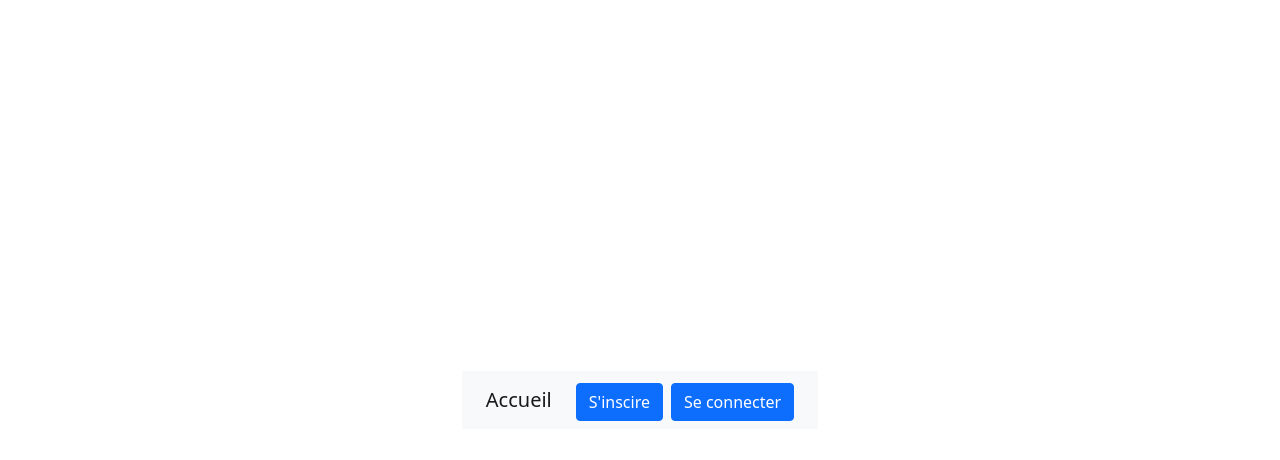
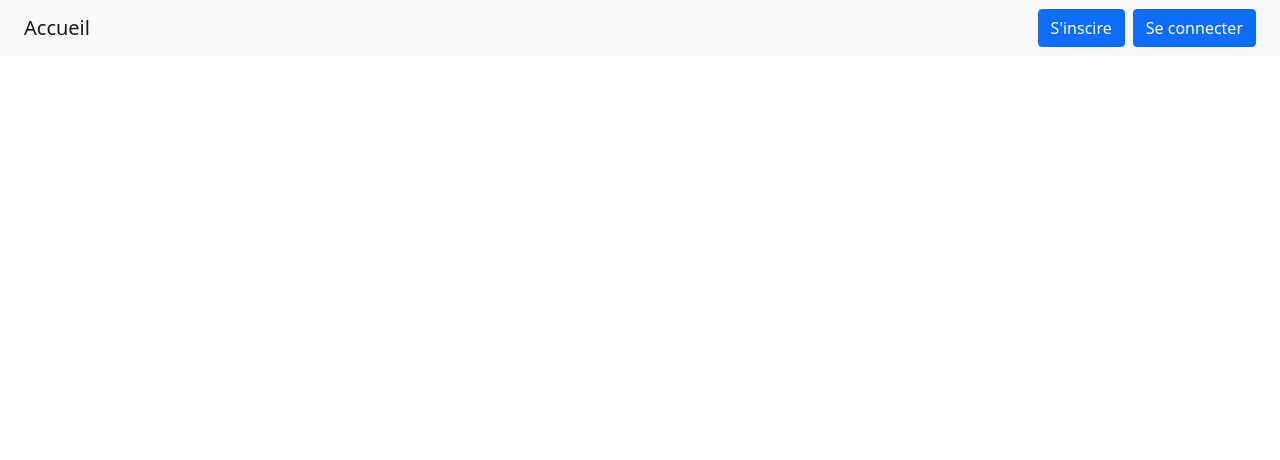
Before and after one commit to romainaury/projet_web, a React (Create React App) app: page / in a window 1280 px wide. Shown: the top 460 px of the page. Built offline with nearby package versions, Linux system fonts and the light colour scheme.

Commit message:
Fix position home

```diff
--- a/src/App.css
+++ /dev/null
@@ -1,39 +0,0 @@
-.App {
-  /* text-align: center; */
-}
-
-.App-logo {
-  height: 40vmin;
-  pointer-events: none;
-}
-
-@media (prefers-reduced-motion: no-preference) {
-  .App-logo {
-    animation: App-logo-float infinite 3s ease-in-out;
-  }
-}
-
-.App-header {
-  min-height: 100vh;
-  display: flex;
-  flex-direction: column;
-  align-items: center;
-  justify-content: center;
-  font-size: calc(10px + 2vmin);
-}
-
-.App-link {
-  color: rgb(112, 76, 182);
-}
-
-@keyframes App-logo-float {
-  0% {
-    transform: translateY(0);
-  }
-  50% {
-    transform: translateY(10px);
-  }
-  100% {
-    transform: translateY(0px);
-  }
-}
--- a/src/App.js
+++ b/src/App.js
@@ -1,24 +1,19 @@
-import React from 'react';
-import './App.css';
-
-
+import React from "react";
 import { Route, Routes } from "react-router-dom";
 
 import Navbar from "./components/navbar/NavbarComponent";
 import Home from "./components/home/HomeComponent";
-import SignIn from './components/authentification/SignInComponent';
-import LogIn from './components/authentification/LogInComponent';
+import SignIn from "./components/authentification/SignInComponent";
+import LogIn from "./components/authentification/LogInComponent";
 
 function App() {
   return (
     <div className="App">
-      <header className="App-header">
-        <Navbar />
-      </header>
+      <Navbar />
       <main id="App-main">
         <Routes>
-          <Route element={<Home/>} path="/" />
-          <Route path="/connection" element={LogIn} />
+          <Route element={<Home />} path="/" />
+          <Route path="/connection" element={<LogIn />} />
           <Route path="/inscription" element={<SignIn />} />
         </Routes>
       </main>
```
Also changed, not shown: 1 other file (tests, documents, lock files or other folders).
